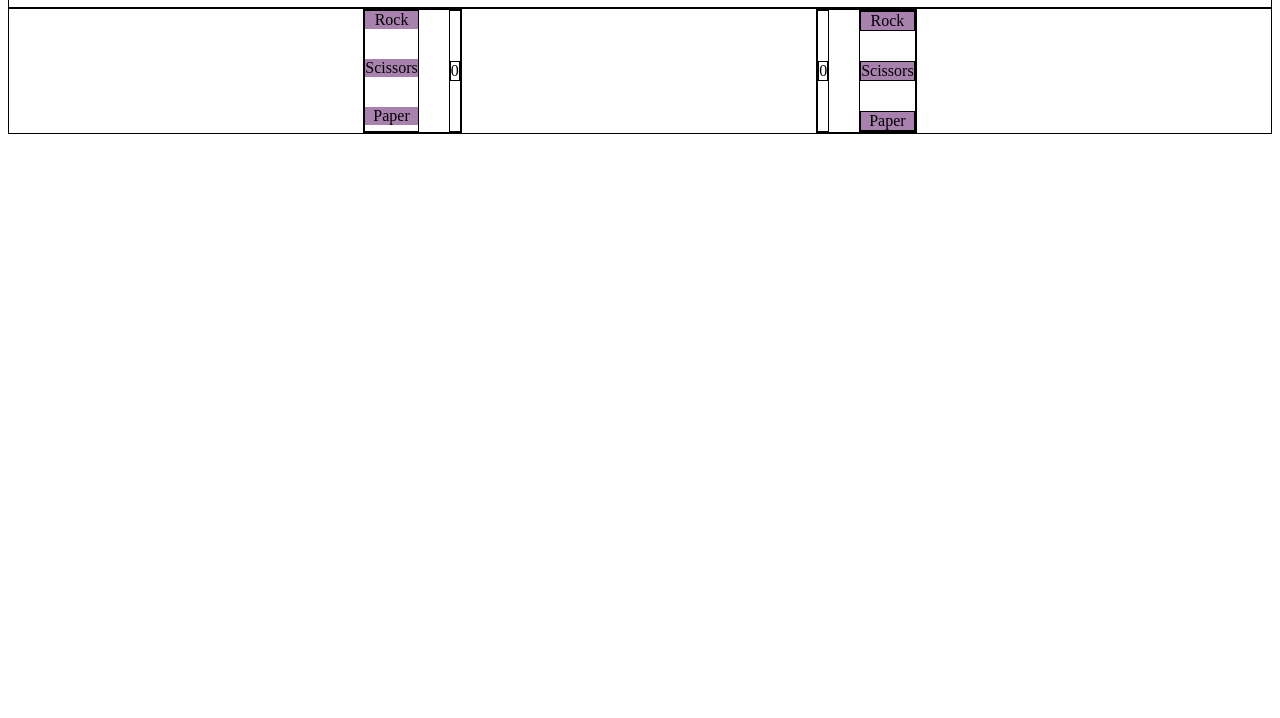
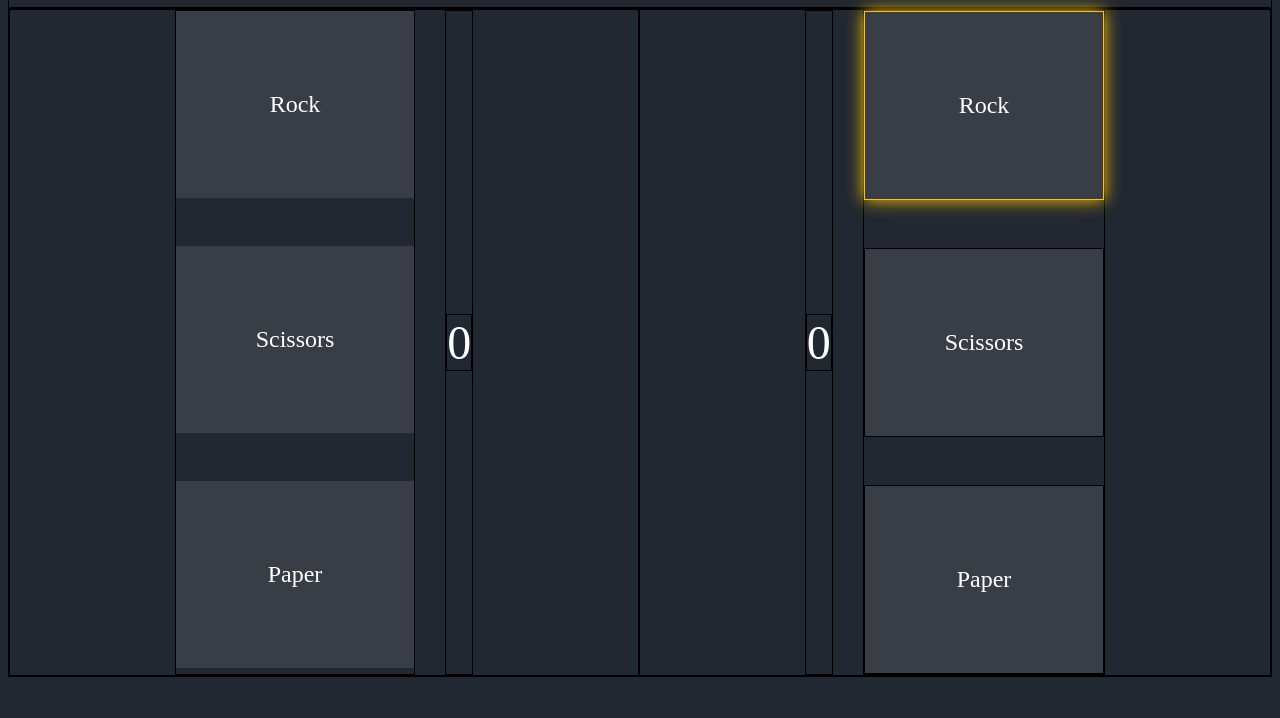
Before and after one commit to AriesJ12/rock-paper-sci, a plain HTML site: page index.html in a window 1280 px wide. Shown: the part 82-800 px from the top of the page. Drawn offline with Linux system fonts and the light colour scheme.

Commit message:
forgot what i added in this commit xD

```diff
--- a/index.html
+++ b/index.html
@@ -31,8 +31,8 @@
         <div class="score-container">
           <div class="score" id="computerScore">0</div>
         </div>
-        <div class="choice-container">
-          <div class="choice">Rock</div>
+        <div class="choice-container" >
+          <div class="choice selected">Rock</div>
           <div class="choice">Scissors</div>
           <div class="choice">Paper</div>
         </div>
--- a/style.css
+++ b/style.css
@@ -1,3 +1,14 @@
+*
+{
+    box-sizing: border-box;
+    color: white;
+}
+
+body
+{
+    background-color: #222831;
+}
+
 button
 {
     all:unset;
@@ -6,6 +17,7 @@ button
 div
 {
     border: thin black solid;
+
 }
 
 .header
@@ -17,7 +29,7 @@ div
 .section
 {
     display: flex;
-    justify-content: space-evenly;
+    font-size: 1.5rem;
 }
 
 .container
@@ -25,13 +37,15 @@ div
     display: flex;
     gap: 30px;
     text-align: center;
+    flex-grow:1;
+    justify-content: center;
 }
 
 .choice-container
 {
     display: flex;
     flex-direction: column;
-    gap: 30px;
+    gap: 3rem;
 }
 
 .score-container
@@ -39,9 +53,22 @@ div
     display: flex;
     justify-content: center;
     align-items: center;
+    font-size: 3rem;
 }
 
 .choice
 {
-    background-color: #a881af;
+    background-color: #393e46;
+    padding: 5rem;
 }
+
+.choice:hover
+{
+    background-color: #545c68;
+}
+
+.selected
+{
+    border-color: #ffc600;
+    box-shadow: 0 0 1rem #ffc600;
+}
```
